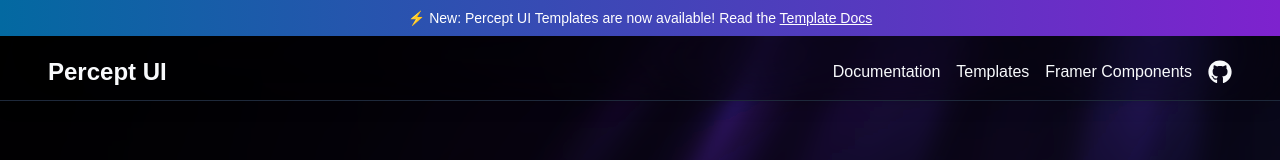
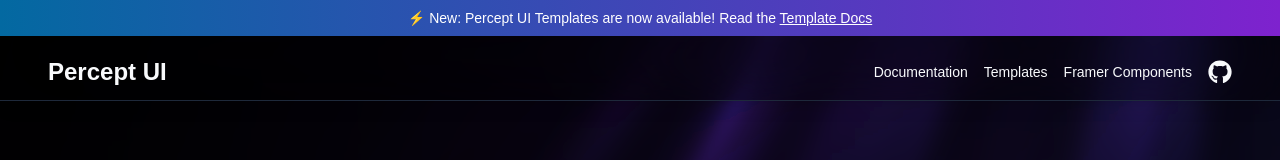
Before and after one commit to CuriousCoder00/perceptui-docs, a Next.js app: page / in a window 1280 px wide. Shown: the top 160 px of the page. Built offline with nearby package versions, Linux system fonts and the light colour scheme.

Commit message:
Update header links to use smaller text size and add TypeScript declaration file for @perceptui/ui

```diff
--- a/components/header.tsx
+++ b/components/header.tsx
@@ -26,13 +26,13 @@
           Percept UI
         </Link>
         <div className="md:flex hidden items-center space-x-4">
-          <Link href="/docs" className="font-medium hover:underline">
+          <Link href="/docs" className="font-medium hover:underline text-sm">
             Documentation
           </Link>
-          <Link href="/templates" className="font-medium hover:underline">
+          <Link href="/templates" className="font-medium hover:underline text-sm">
             Templates
           </Link>
-          <Link href="/framer" className="font-medium hover:underline">
+          <Link href="/framer" className="font-medium hover:underline text-sm">
             Framer Components
           </Link>
           <Link
--- /dev/null
+++ b/index.d.ts
@@ -0,0 +1,2 @@
+declare module '@perceptui/ui'
+export { }
--- a/tsconfig.json
+++ b/tsconfig.json
@@ -21,6 +21,6 @@
       "@/*": ["./*"]
     }
   },
-  "include": ["next-env.d.ts", "**/*.ts", "**/*.tsx", ".next/types/**/*.ts", "pages/docs/components/button.mdx", "pages/templates/index.mdx"],
+  "include": ["next-env.d.ts", "**/*.ts", "**/*.tsx", ".next/types/**/*.ts", "pages/docs/components/button.mdx", "pages/templates/index.mdx","index.d.ts"],
   "exclude": ["node_modules"]
 }
```
